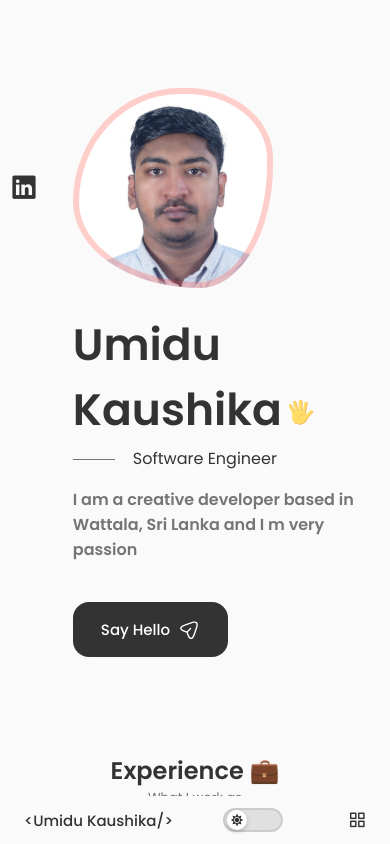
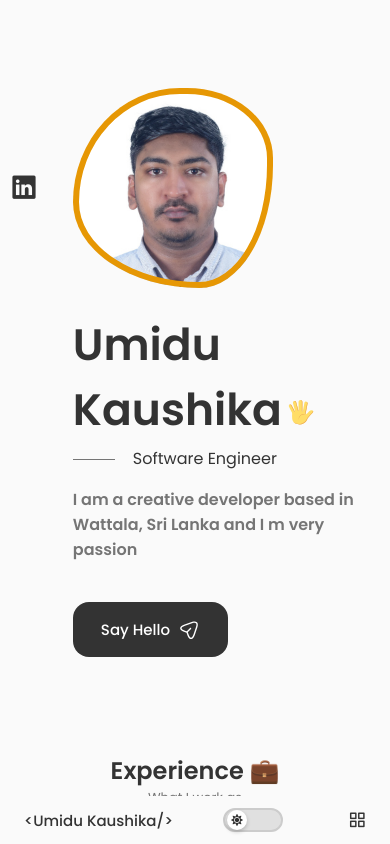
Before and after one commit to UmiduKaushika97/My-Portfolio, a React (Vite) app: page / in a window 390 px wide. Shown: the top 844 px of the page. Built offline with nearby package versions, Linux system fonts and the light colour scheme.

Commit message:
HomeJsx photo remove and add Home css photo color change media query

```diff
--- a/src/components/home/Home.css
+++ b/src/components/home/Home.css
@@ -148,7 +148,8 @@
     .home__img {
         width: 250px;
         height: 250px;
-        box-shadow: inset 0 0 0 8px rgb(250 95 85 / 30%);
+        /* box-shadow: inset 0 0 0 8px rgb(250 95 85 / 30%); */
+        box-shadow: inset  0 0 0 8px rgb(230, 151, 4 );
     }
 
     .home__scroll {
@@ -175,7 +176,8 @@
     }
 
     .home__img {
-        box-shadow: inset 0 0 0 6px rgb(250 95 85 / 30%);
+        /* box-shadow: inset 0 0 0 6px rgb(250 95 85 / 30%); */
+        box-shadow: inset  0 0 0 6px rgb(230, 151, 4 );
         width: 200px;
         height: 200px;
 
```
